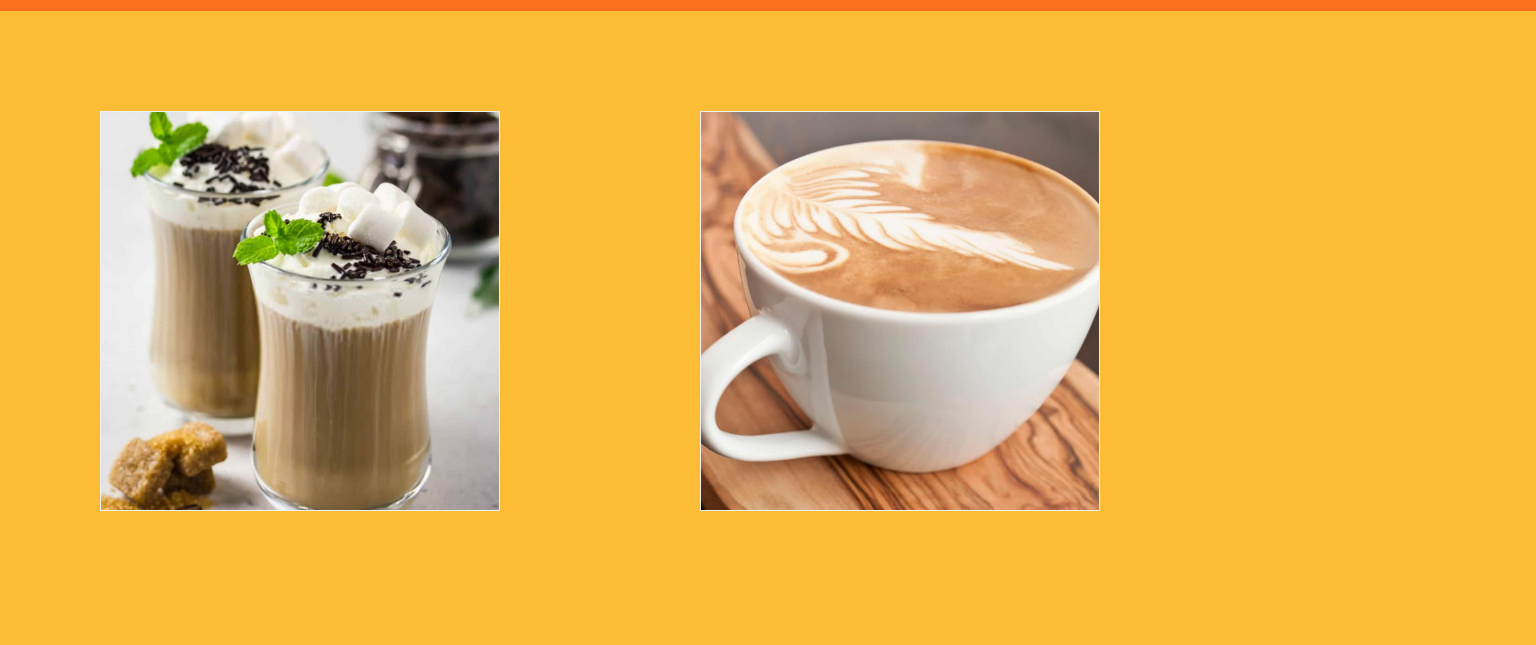
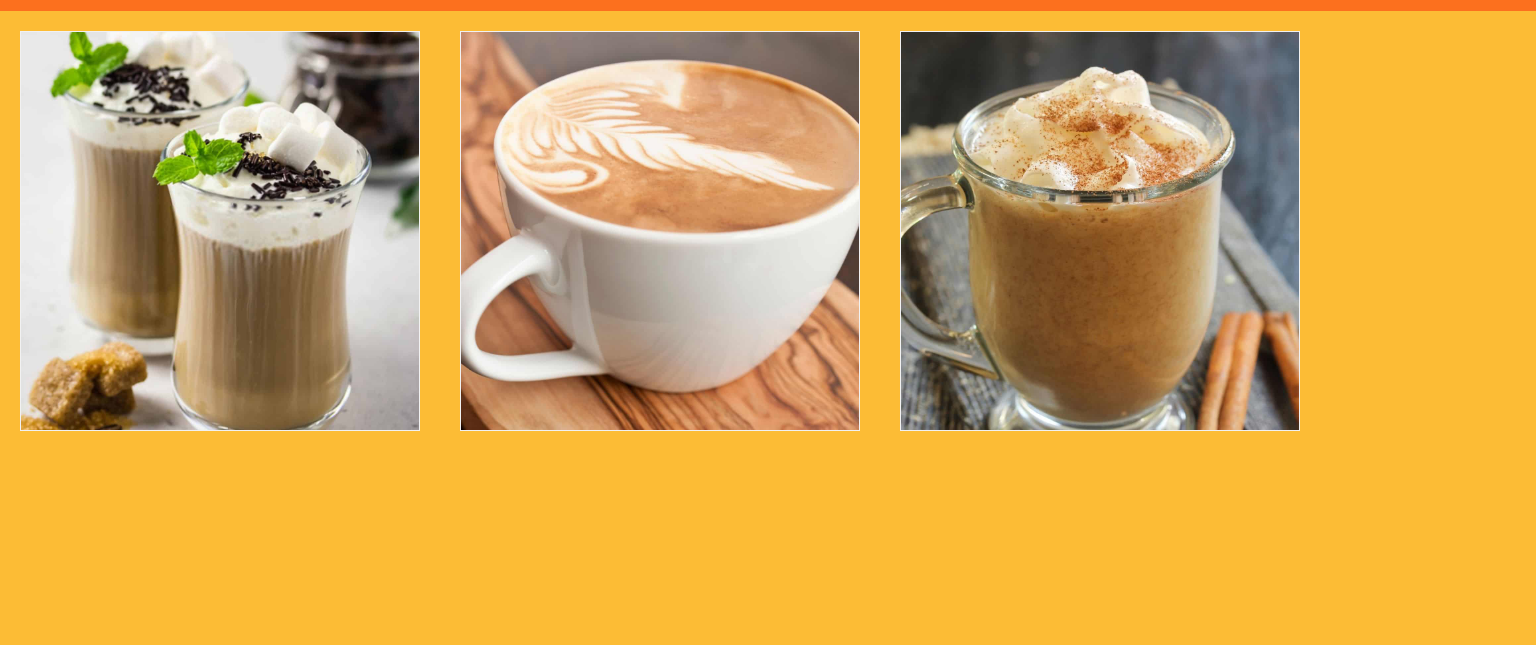
Before and after one commit to kahavens1927/Starbucks, a plain HTML site: page index.html in a window 1536 px wide. Shown: the part 139-784 px from the top of the page. Drawn offline with Linux system fonts and the light colour scheme.

Commit message:
Add files via upload

```diff
--- a/style.css
+++ b/style.css
@@ -142,11 +142,3 @@ footer {
             padding: 30px;
         }
     }
-
-    @media screen and (min-width: 1300px) {
-
-      .flip-card {
-
-        margin: 100px;
-      }
-    }
```
